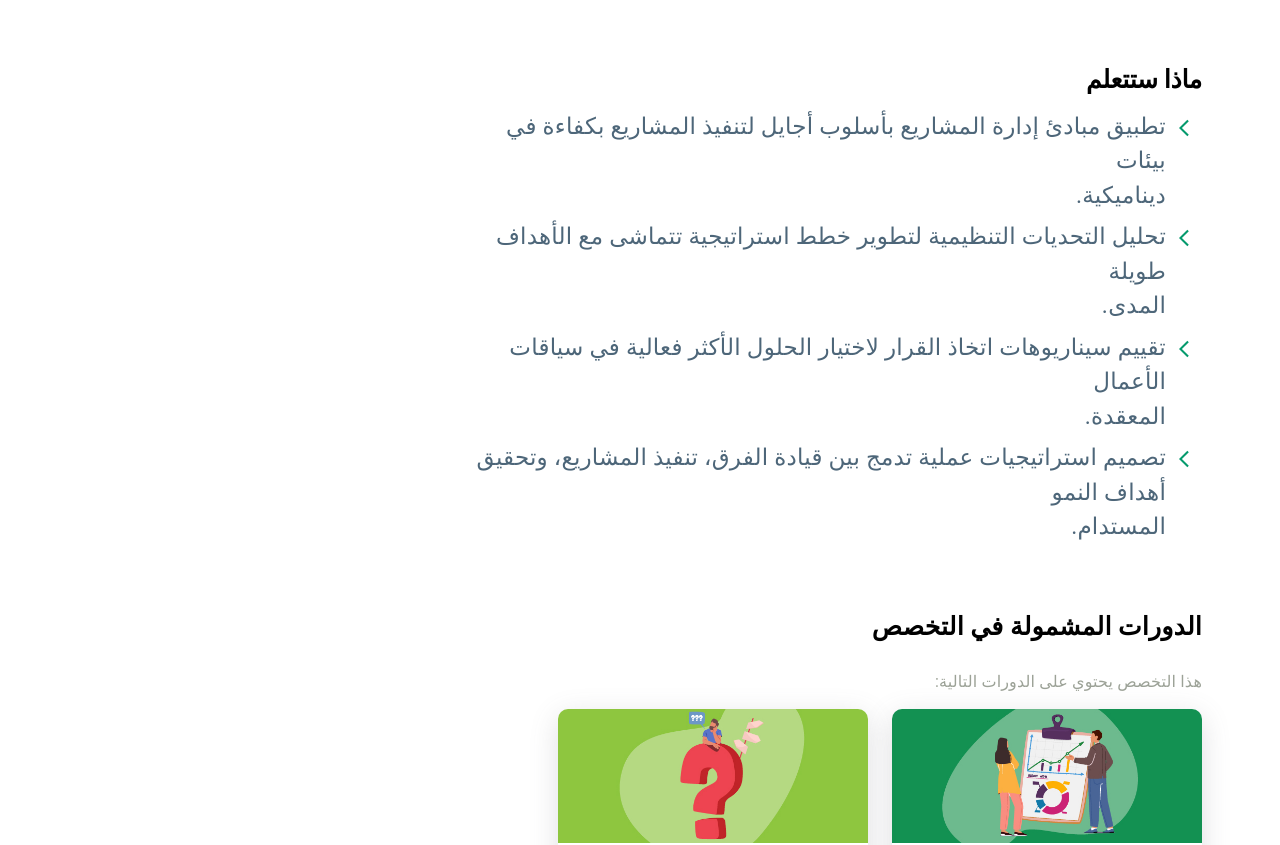
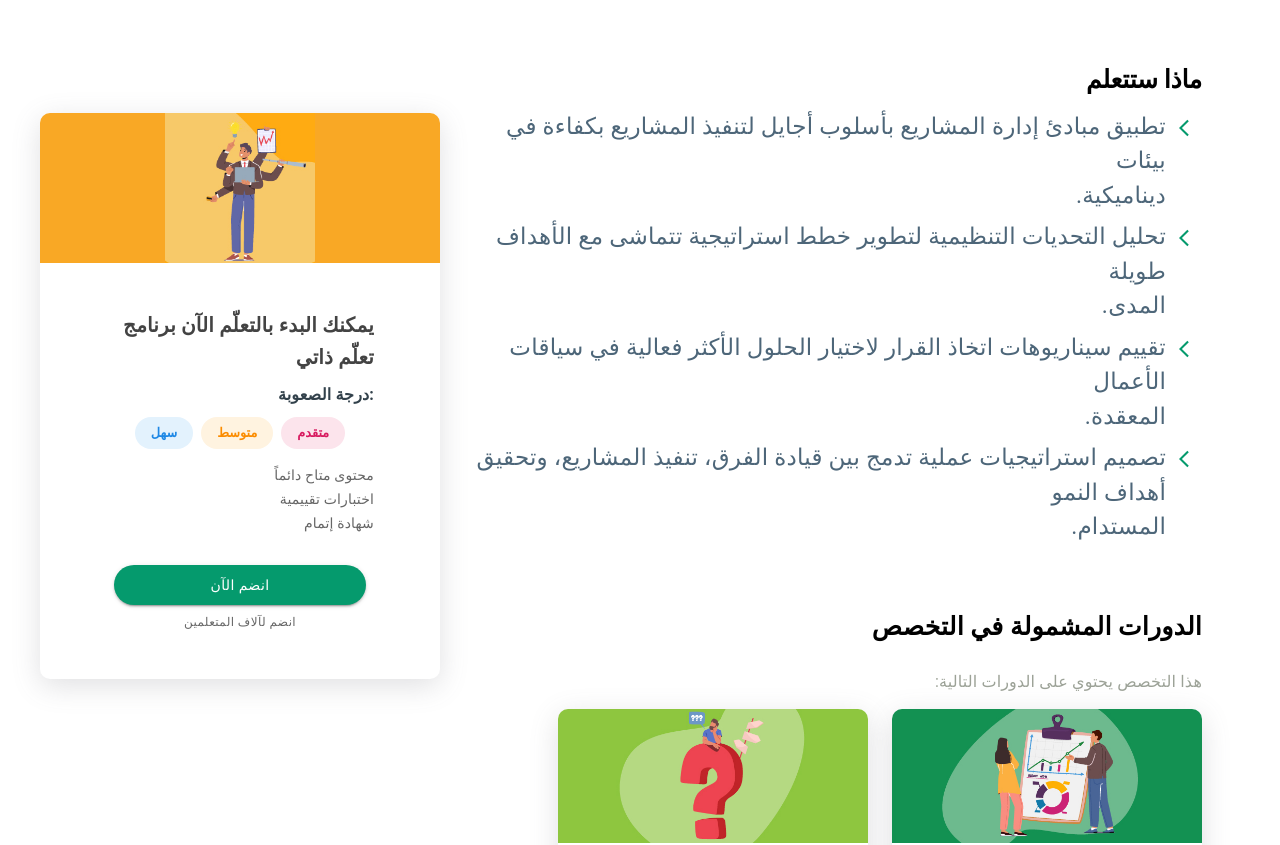
Before and after one commit to redarashid/learning-platform, a React (Vite) app: page /learning in a window 1280 px wide. Shown: the part 778-1623 px from the top of the page. Built offline with nearby package versions, Linux system fonts and the light colour scheme.

Commit message:
learning-platform

```diff
--- a/src/components/Learning.jsx
+++ b/src/components/Learning.jsx
@@ -5,8 +5,10 @@ import Footer from "./Footer";
 
 const Learning = () => {
   return (
-    <div style={{ height: "250vh" }}>
+    <div>
       <NavBar />
+
+      <Stack>
         <Box
           sx={{
             backgroundColor: "#059A6D",
@@ -279,8 +281,8 @@ const Learning = () => {
                 color: "#4D6679",
                 paddingBottom: "7px",
               }}>
-            تقييم سيناريوهات اتخاذ القرار لاختيار الحلول الأكثر فعالية في سياقات
-            الأعمال <br />
+              تقييم سيناريوهات اتخاذ القرار لاختيار الحلول الأكثر فعالية في
+              سياقات الأعمال <br />
               المعقدة.
             </Typography>
           </Box>
@@ -305,8 +307,8 @@ const Learning = () => {
                 color: "#4D6679",
                 paddingBottom: "7px",
               }}>
-            تصميم استراتيجيات عملية تدمج بين قيادة الفرق، تنفيذ المشاريع، وتحقيق
-            أهداف النمو <br />
+              تصميم استراتيجيات عملية تدمج بين قيادة الفرق، تنفيذ المشاريع،
+              وتحقيق أهداف النمو <br />
               المستدام.
             </Typography>
           </Box>
@@ -544,7 +546,7 @@ const Learning = () => {
               backgroundColor: "#059A6D",
               width: "500px",
               borderRadius: "8px",
-            marginBottom: "10vh"
+              marginBottom: "10vh",
             }}>
             <Box sx={{ textAlign: "center", color: "#FFF" }}>
               <Typography sx={{ fontSize: "35px", fontWeight: "bold" }}>
@@ -563,13 +565,152 @@ const Learning = () => {
                   padding: "8px 13px",
                   marginTop: "4vh",
                   "&:hover": {
-                    backgroundColor: "#FBF8EC"
-                }
+                    backgroundColor: "#FBF8EC",
+                  },
                 }}>
                 أنضم الان
               </Button>
             </Box>
           </Stack>
+        </Box>
+      </Stack>
+
+      <Box
+        sx={{
+          borderRadius: "12px",
+          top: "-2000px",
+          position: "relative",
+          right: "400px",
+        }}>
+        <Box
+          sx={{
+            backgroundColor: "#fff",
+            boxShadow: "rgba(100, 100, 111, 0.2) 0px 7px 29px 0px",
+            borderRadius: "10px",
+            overflow: "hidden",
+            maxWidth: "400px",
+            margin: "auto",
+            textAlign: "right",
+          }}>
+          {/* الصورة */}
+          <Box
+            sx={{
+              backgroundColor: "#F9A825",
+              display: "flex",
+              justifyContent: "center",
+              alignItems: "center",
+              height: "150px",
+            }}>
+            <img
+              src="/images/managers.jpg"
+              alt="Course"
+              style={{
+                maxWidth: "100%",
+                maxHeight: "100%",
+                objectFit: "contain",
+              }}
+            />
+          </Box>
+
+          {/* النصوص */}
+          <Box
+            sx={{
+              padding: "30px 50px",
+              textAlign: "right",
+              justifyContent: "flex-start",
+            }}>
+            <Box sx={{ padding: "1rem", textAlign: "center" }}>
+              <Typography
+                variant="h6"
+                sx={{
+                  fontWeight: "bold",
+                  marginBottom: "0.5rem",
+                  color: "#434343",
+                  textAlign: "right",
+                }}>
+                يمكنك البدء بالتعلّم الآن برنامج تعلّم ذاتي
+              </Typography>
+              <Typography
+                variant="subtitle1"
+                sx={{
+                  fontWeight: "bold",
+                  marginBottom: "0.5rem",
+                  color: "#32414B",
+                  textAlign: "right",
+                }}>
+                درجة الصعوبة:
+              </Typography>
+
+              {/* خيارات درجة الصعوبة */}
+              <Stack direction="row" justifyContent="center" spacing={1}>
+                <Box
+                  sx={{
+                    padding: "0.5rem 1rem",
+                    backgroundColor: "#E3F2FD",
+                    borderRadius: "20px",
+                    fontSize: "0.8rem",
+                    color: "#1E88E5",
+                    fontWeight: "bold",
+                    textAlign: "right",
+                  }}>
+                  سهل
+                </Box>
+                <Box
+                  sx={{
+                    padding: "0.5rem 1rem",
+                    backgroundColor: "#FFF3E0",
+                    borderRadius: "20px",
+                    fontSize: "0.8rem",
+                    color: "#FB8C00",
+                    fontWeight: "bold",
+                  }}>
+                  متوسط
+                </Box>
+                <Box
+                  sx={{
+                    padding: "0.5rem 1rem",
+                    backgroundColor: "#FCE4EC",
+                    borderRadius: "20px",
+                    fontSize: "0.8rem",
+                    color: "#D81B60",
+                    fontWeight: "bold",
+                  }}>
+                  متقدم
+                </Box>
+              </Stack>
+
+              {/* النقاط السفلية */}
+              <Stack
+                direction="column"
+                spacing={0.5}
+                sx={{ marginTop: "1rem", color: "#666", textAlign: "right" }}>
+                <Typography variant="body2">محتوى متاح دائماً</Typography>
+                <Typography variant="body2">اختبارات تقييمية</Typography>
+                <Typography variant="body2">شهادة إتمام</Typography>
+              </Stack>
+            </Box>
+
+            {/* زر الانضمام */}
+            <Box sx={{ padding: "1rem", textAlign: "center" }}>
+              <Button
+                variant="contained"
+                sx={{
+                  backgroundColor: "#059A6D",
+                  color: "#fff",
+                  padding: "0.5rem 6rem",
+                  borderRadius: "20px",
+                  "&:hover": { backgroundColor: "#00B041" },
+                }}>
+                انضم الآن
+              </Button>
+              <Typography
+                variant="caption"
+                sx={{ display: "block", marginTop: "0.5rem", color: "#666" }}>
+                انضم لآلاف المتعلمين
+              </Typography>
+            </Box>
+          </Box>
+        </Box>
       </Box>
 
       <Footer />
```
Lines whose indentation alone changed are shown as unchanged.
